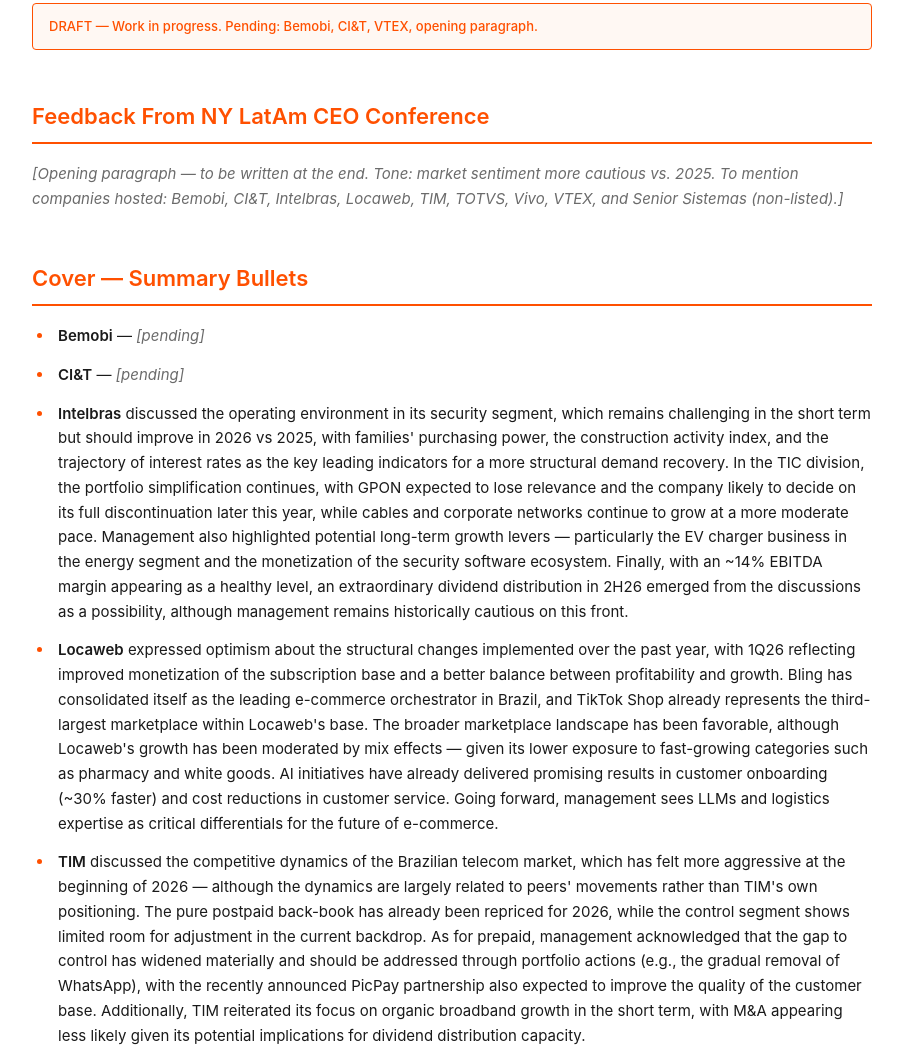
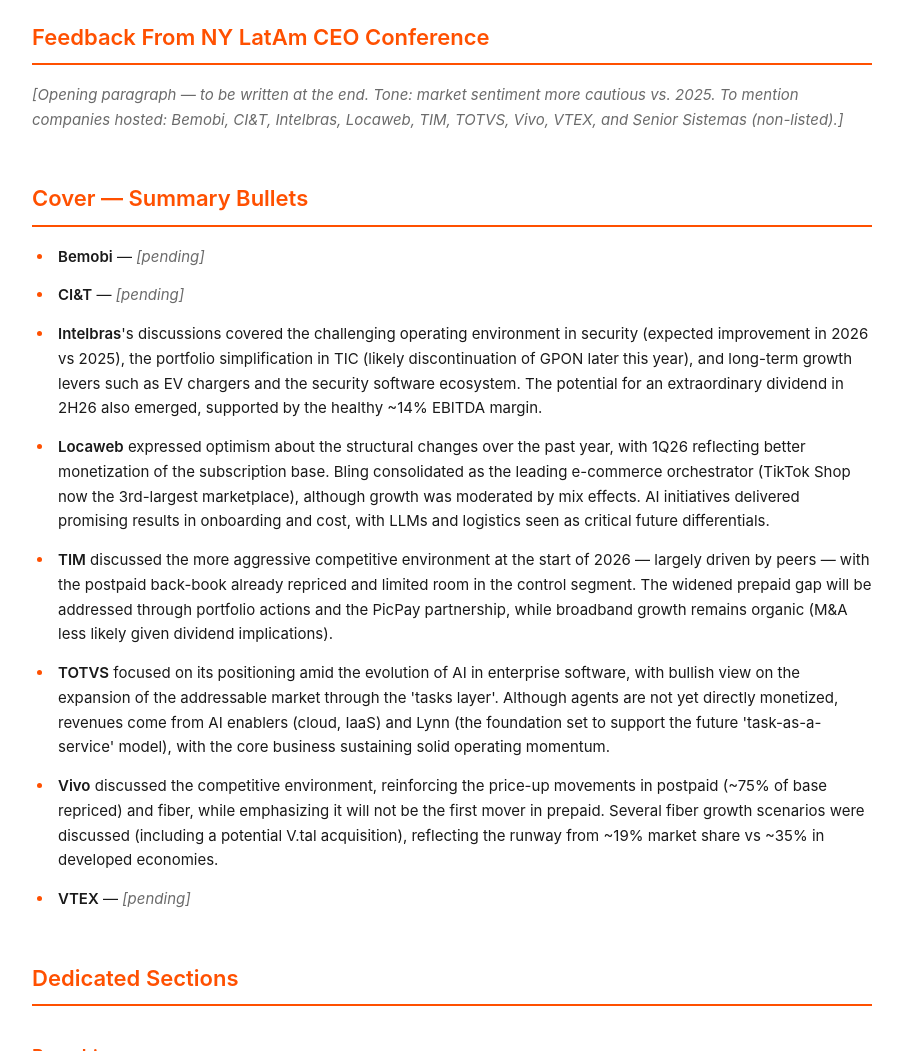
Before and after one commit to leocintra01/ny-conference-tmt-2026, a plain HTML site: page index.html in a window 1280 px wide. Shown: the part 163-1214 px from the top of the page, without its empty margins (188-1091 px from the left). Drawn offline with Linux system fonts and the light colour scheme.

Commit message:
Add files via upload

```diff
--- a/index.html
+++ b/index.html
@@ -130,8 +130,6 @@
   <h1>Tech — NY LatAm CEO Conference</h1>
   <div class="subtitle">19th NY LatAm CEO Conference · May 2026 · Sector Flash</div>
 
-  <div class="draft-banner">DRAFT — Work in progress. Pending: Bemobi, CI&amp;T, VTEX, opening paragraph.</div>
-
   <h2>Feedback From NY LatAm CEO Conference</h2>
   <p class="pending">[Opening paragraph — to be written at the end. Tone: market sentiment more cautious vs. 2025. To mention companies hosted: Bemobi, CI&amp;T, Intelbras, Locaweb, TIM, TOTVS, Vivo, VTEX, and Senior Sistemas (non-listed).]</p>
 
@@ -141,15 +139,15 @@
 
     <li><strong>CI&amp;T</strong> — <span class="pending">[pending]</span></li>
 
-    <li><strong>Intelbras</strong> discussed the operating environment in its security segment, which remains challenging in the short term but should improve in 2026 vs 2025, with families' purchasing power, the construction activity index, and the trajectory of interest rates as the key leading indicators for a more structural demand recovery. In the TIC division, the portfolio simplification continues, with GPON expected to lose relevance and the company likely to decide on its full discontinuation later this year, while cables and corporate networks continue to grow at a more moderate pace. Management also highlighted potential long-term growth levers — particularly the EV charger business in the energy segment and the monetization of the security software ecosystem. Finally, with an ~14% EBITDA margin appearing as a healthy level, an extraordinary dividend distribution in 2H26 emerged from the discussions as a possibility, although management remains historically cautious on this front.</li>
+    <li><strong>Intelbras</strong>'s discussions covered the challenging operating environment in security (expected improvement in 2026 vs 2025), the portfolio simplification in TIC (likely discontinuation of GPON later this year), and long-term growth levers such as EV chargers and the security software ecosystem. The potential for an extraordinary dividend in 2H26 also emerged, supported by the healthy ~14% EBITDA margin.</li>
 
-    <li><strong>Locaweb</strong> expressed optimism about the structural changes implemented over the past year, with 1Q26 reflecting improved monetization of the subscription base and a better balance between profitability and growth. Bling has consolidated itself as the leading e-commerce orchestrator in Brazil, and TikTok Shop already represents the third-largest marketplace within Locaweb's base. The broader marketplace landscape has been favorable, although Locaweb's growth has been moderated by mix effects — given its lower exposure to fast-growing categories such as pharmacy and white goods. AI initiatives have already delivered promising results in customer onboarding (~30% faster) and cost reductions in customer service. Going forward, management sees LLMs and logistics expertise as critical differentials for the future of e-commerce.</li>
+    <li><strong>Locaweb</strong> expressed optimism about the structural changes over the past year, with 1Q26 reflecting better monetization of the subscription base. Bling consolidated as the leading e-commerce orchestrator (TikTok Shop now the 3rd-largest marketplace), although growth was moderated by mix effects. AI initiatives delivered promising results in onboarding and cost, with LLMs and logistics seen as critical future differentials.</li>
 
-    <li><strong>TIM</strong> discussed the competitive dynamics of the Brazilian telecom market, which has felt more aggressive at the beginning of 2026 — although the dynamics are largely related to peers' movements rather than TIM's own positioning. The pure postpaid back-book has already been repriced for 2026, while the control segment shows limited room for adjustment in the current backdrop. As for prepaid, management acknowledged that the gap to control has widened materially and should be addressed through portfolio actions (e.g., the gradual removal of WhatsApp), with the recently announced PicPay partnership also expected to improve the quality of the customer base. Additionally, TIM reiterated its focus on organic broadband growth in the short term, with M&amp;A appearing less likely given its potential implications for dividend distribution capacity.</li>
+    <li><strong>TIM</strong> discussed the more aggressive competitive environment at the start of 2026 — largely driven by peers — with the postpaid back-book already repriced and limited room in the control segment. The widened prepaid gap will be addressed through portfolio actions and the PicPay partnership, while broadband growth remains organic (M&amp;A less likely given dividend implications).</li>
 
-    <li><strong>TOTVS</strong> meetings focused primarily on the company's positioning amid the rapid evolution of AI in enterprise software, with limited discussion on near-term fundamentals. Management reinforced its bullish view on the long-term expansion of TOTVS's addressable market driven by AI, framing the opportunity through three layers: the application itself, the cloud environment (an addressable market unlocked over the past 15 years), and the tasks layer — significantly larger than both — which should become an addressable market as agents gradually replace portions of the human workforce on integrated corporate processes. Although AI agents are not yet being monetized directly, TOTVS has been generating revenues from "AI enablers" (such as the universalization of cloud and the recently launched IaaS), while Lynn — its specialized AI foundation — should support the future "task-as-a-service" business model. The core business continues to deliver solid operating momentum, with 1Q26 showing sequential growth and EBITDA margin expansion in the management segment.</li>
+    <li><strong>TOTVS</strong> focused on its positioning amid the evolution of AI in enterprise software, with bullish view on the expansion of the addressable market through the 'tasks layer'. Although agents are not yet directly monetized, revenues come from AI enablers (cloud, IaaS) and Lynn (the foundation set to support the future 'task-as-a-service' model), with the core business sustaining solid operating momentum.</li>
 
-    <li><strong>Vivo</strong> addressed the competitive environment in the Brazilian telecom industry — typically the first topic raised by investors — and reinforced the ongoing price-up movements in postpaid (~75% of the base already repriced) and in fiber (executed in January, with the remainder scheduled for 2H26). Management acknowledged there is room for repricing in prepaid, where ARPU has been stagnant at ~BRL 30, but emphasized it does not intend to be the first mover given its non-leading position in the segment. As for fiber, Vivo discussed several growth scenarios, including potential M&amp;A opportunities — ranging from selective consolidation to more transformational deals such as a potential acquisition of V.tal — reflecting the still-significant growth runway ahead, considering its ~19% market share in Brazil compared to ~35% in fiber leaders in developed economies.</li>
+    <li><strong>Vivo</strong> discussed the competitive environment, reinforcing the price-up movements in postpaid (~75% of base repriced) and fiber, while emphasizing it will not be the first mover in prepaid. Several fiber growth scenarios were discussed (including a potential V.tal acquisition), reflecting the runway from ~19% market share vs ~35% in developed economies.</li>
 
     <li><strong>VTEX</strong> — <span class="pending">[pending]</span></li>
   </ul>
```
